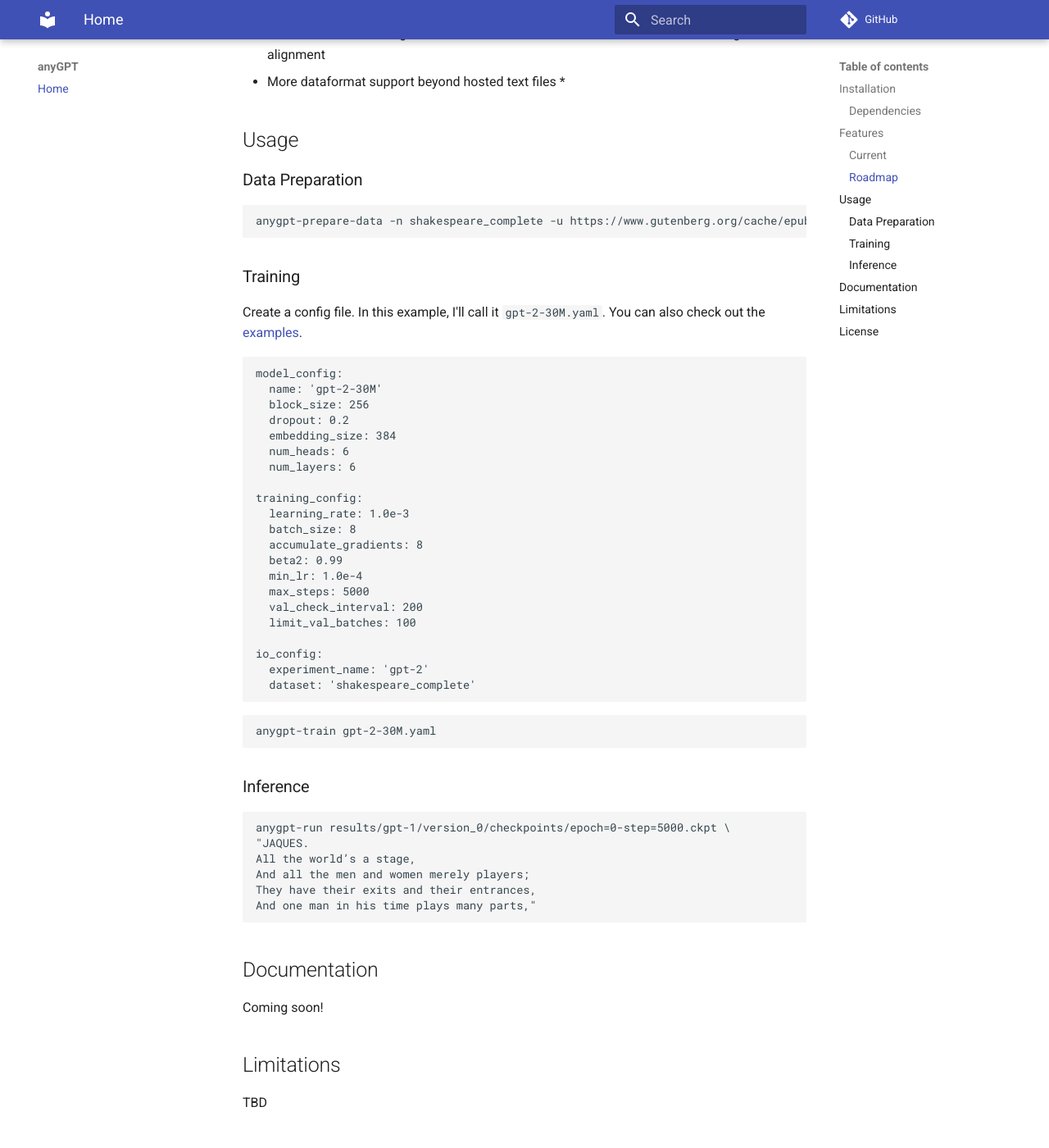
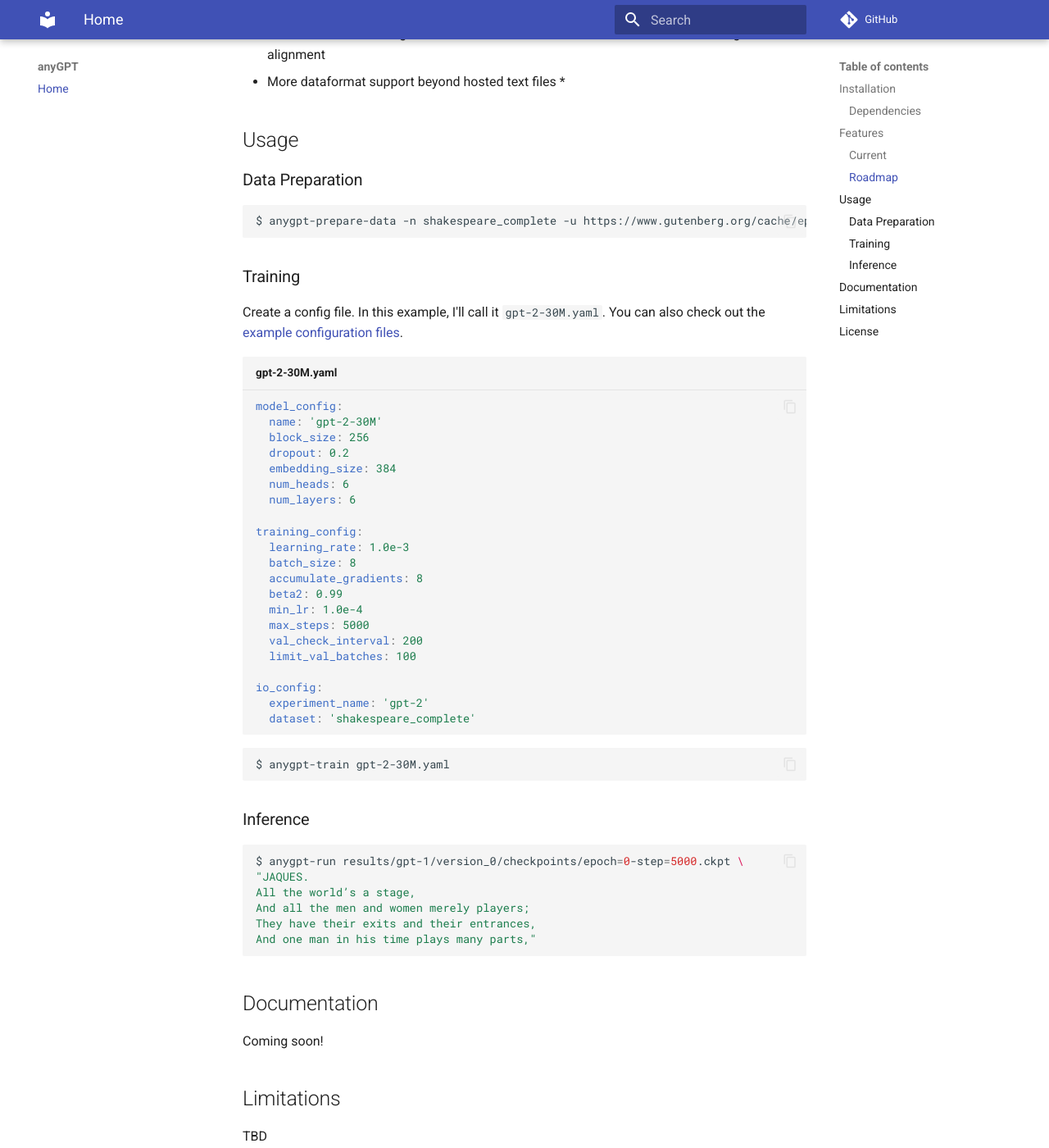
Before and after one commit to any-LABS/anyGPT, an MkDocs documentation site: the page built from docs/index.md, in a window 1280 px wide and 1400 px high, scrolled down 1761 px. Shown: the whole window at 82% size. Built offline with MkDocs 1.6.1 and Material for MkDocs 9.7.7, drawn with Linux system fonts in a browser that asks for light colours; comment, search, counter and statistics services are not loaded; some of the changed text lies outside the part shown.

Commit message:
Doc updates.

````diff
--- a/docs/README.md
+++ b/docs/README.md
@@ -23,7 +23,7 @@
 To install anyGPT:
 
 ```shell
-pip install anyGPT
+$ pip install anyGPT
 ```
 
 ### Dependencies
@@ -67,14 +67,14 @@
 ### Data Preparation
 
 ```shell
-anygpt-prepare-data -n shakespeare_complete -u https://www.gutenberg.org/cache/epub/100/pg100.txt
+$ anygpt-prepare-data -n shakespeare_complete -u https://www.gutenberg.org/cache/epub/100/pg100.txt
 ```
 
 ### Training
 
-Create a config file. In this example, I'll call it `gpt-2-30M.yaml`. You can also check out the [examples](../examples).
+Create a config file. In this example, I'll call it `gpt-2-30M.yaml`. You can also check out the [example configuration files][example-configs].
 
-```yaml
+```yaml title="gpt-2-30M.yaml"
 model_config:
   name: 'gpt-2-30M'
   block_size: 256
@@ -99,13 +99,13 @@
 ```
 
 ```shell
-anygpt-train gpt-2-30M.yaml
+$ anygpt-train gpt-2-30M.yaml
 ```
 
 ### Inference
 
 ```shell
-anygpt-run results/gpt-1/version_0/checkpoints/epoch=0-step=5000.ckpt \
+$ anygpt-run results/gpt-1/version_0/checkpoints/epoch=0-step=5000.ckpt \
 "JAQUES.
 All the world’s a stage,
 And all the men and women merely players;
@@ -127,3 +127,6 @@
 Large Language Models. I believe the future is open-source, with people and organizations being able to
 train from scratch or fine-tune models and deploy to production without relying on gatekeepers. So I'm releasing this
 under an [MIT license](../LICENSE) for the benefit of all and in the hope that the community will find it useful.
+
+[github_url]: https://github.com/miguelalonsojr/anyGPT/tree/main
+[example-configs]: https://github.com/miguelalonsojr/anyGPT/tree/main/examples/config "Example configuration files."
--- a/mkdocs.yaml
+++ b/mkdocs.yaml
@@ -8,6 +8,15 @@
   - Home: index.md
 theme:
   name: material
+  features:
+    - content.code.copy
 markdown_extensions:
   - markdown_include.include:
       base_path: docs
+  - pymdownx.highlight:
+      anchor_linenums: true
+      line_spans: __span
+      pygments_lang_class: true
+  - pymdownx.inlinehilite
+  - pymdownx.snippets
+  - pymdownx.superfences
````
